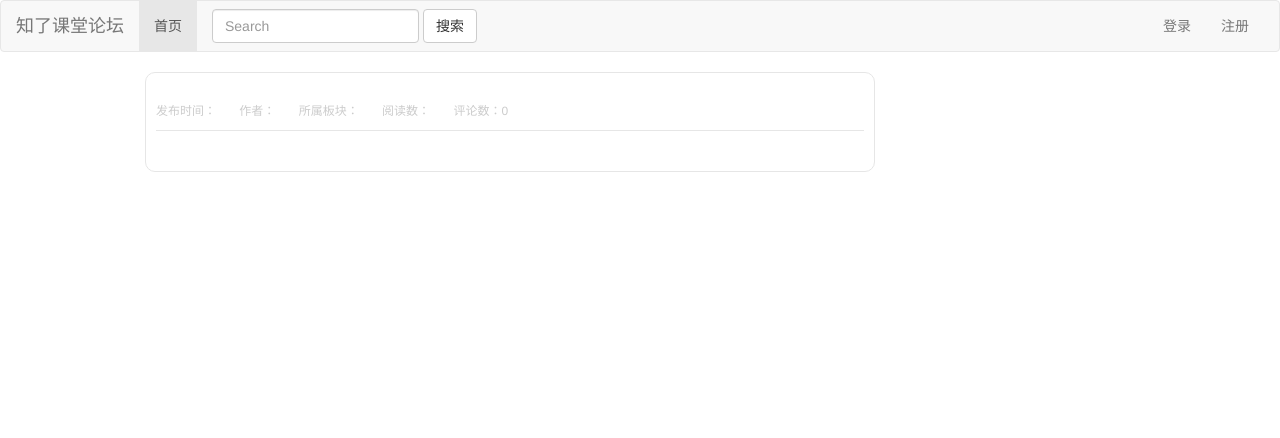
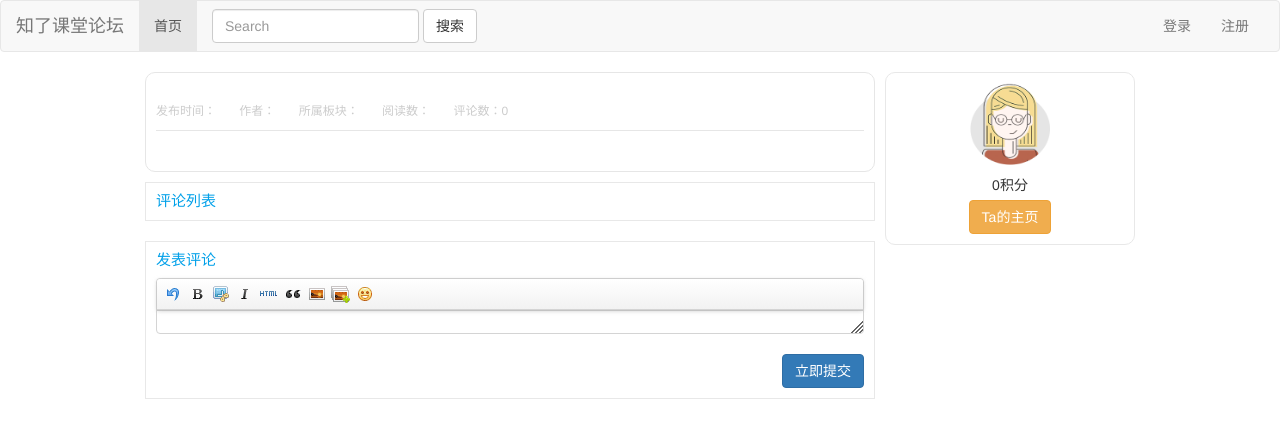
Before and after one commit to 2228505521/zlbbs, a Flask app: template templates/front/front_pdetail.html in a window 1280 px wide. Shown: the top 438 px of the page. Run offline with Flask 2, Linux system fonts and the light colour scheme; the template is opened without the code that fills it, so the values that code supplies are empty; some libraries are stand-ins or nearby versions.

Commit message:
7.3 帖子详情评论完善

```diff
--- a/apps/front/forms.py
+++ b/apps/front/forms.py
@@ -36,3 +36,8 @@ class PostForm(BaseForm):
     title = StringField(validators=[InputRequired(message='请输入标题！')])
     content = StringField(validators=[InputRequired(message='请输入内容！')])
     board_id = IntegerField(validators=[InputRequired(message='请输入版块id！')])
+
+
+class CommentForm(BaseForm):
+    content = StringField(validators=[InputRequired(message='请输入评论内容')])
+    post_id = IntegerField(validators=[InputRequired(message='没有找到帖子id')])
--- a/apps/front/models.py
+++ b/apps/front/models.py
@@ -26,6 +26,7 @@ class FrontUser(db.Model):
     signature = db.Column(db.String(100))
     gender = db.Column(db.Enum('male', 'female', 'secret', 'unknow'), default='unknow')
     join_time = db.Column(db.DateTime, default=datetime.datetime.now)
+    integral = db.Column(db.String(50))
 
     def __init__(self, *args, **kwargs):
         if "password" in kwargs:
--- a/config.py
+++ b/config.py
@@ -39,7 +39,7 @@ ALIDAYU_SIGN_NAME = '小饭桌应用'#程佳俊
 ALIDAYU_TEMPLATE_CODE = 'SMS_68465012'#SMS_137550462
 
 # ueditor相关配置
-UEDITOR_UPLOAD_PATH = os.path.join(os.path.dirname(__file__), 'images')
+# UEDITOR_UPLOAD_PATH = os.path.join(os.path.dirname(__file__), 'images')
 UEDITOR_UPLOAD_TO_QINIU = True
 UEDITOR_QINIU_ACCESS_KEY = "a3KafHAOJy_WPOuoV8dqTT4VvMWuhq9QNAFzD7tx"
 UEDITOR_QINIU_SECRET_KEY = "W8lA713_lha9rt9mX4its0WWAPTWJWC4LiDcY8Yg"
--- a/manage.py
+++ b/manage.py
@@ -8,7 +8,7 @@ from apps.cms import models as cms_models
 
 from apps.front import models as front_models
 
-from apps.models import BannerModel, BoardModel, PostModel
+from apps.models import BannerModel, BoardModel, PostModel, CommentModel
 
 app = create_app()
 
--- a/static/front/css/front_pdetail.css
+++ b/static/front/css/front_pdetail.css
@@ -1,10 +1,10 @@
-.post-container{
+.post-container {
     border: 1px solid #e6e6e6;
     padding: 10px;
     border-radius: 10px;
 }
 
-.post-info-group{
+.post-info-group {
     font-size: 12px;
     color: #8c8c8c;
     border-bottom: 1px solid #e6e6e6;
@@ -12,15 +12,97 @@
     padding-bottom: 10px;
 }
 
-.post-info-group span{
+.post-info-group span {
     margin-right: 20px;
     color: #cccccc;
 }
 
-.post-content{
+.post-content {
     margin-top: 30px;
 }
 
-.post-content img{
+.post-content img {
     max-width: 100%;
 }
+
+.comment-list-group {
+    margin-top: 10px;
+    margin-left: 20px;
+    overflow: hidden;
+}
+
+.comment-acatar {
+    float: left;
+}
+
+.comment-acatar img {
+    width: 50px;
+    height: 52px;
+}
+
+.comment-info {
+    float: left;
+    margin-left: 20px;
+    width: 80%;
+}
+
+.comment-info .comment-content1 {
+}
+
+.comment-info .comment-content2 {
+    margin-top: 10px;
+}
+
+.comment-group {
+    margin-top: 10px;
+    border: 1px solid #e8e8e8;
+    padding: 10px;
+}
+
+.comment-group ul {
+    list-style: none;
+    padding-bottom: 10px;
+    border-bottom: 1px solid #e8e8e8;
+}
+
+.comment-group h3 {
+    font-size: 15px;
+    color: #00a0e9;
+}
+
+#editor {
+    margin-top: 10px;
+}
+
+.add-comment-group {
+    margin-top: 20px;
+    border: 1px solid #e8e8e8;
+    padding: 10px;
+    margin-bottom: 100px;
+}
+
+.add-comment-group h3 {
+    font-size: 15px;
+    color: #00a0e9;
+}
+
+.add-comment-group #submit-btn {
+    margin-top: 20px;
+}
+
+.submit-btn-group {
+    text-align: right;
+}
+
+
+.my-container{
+    text-align: center;
+    border: 1px solid #e8e8e8;
+    border-radius: 10px;
+}
+
+.my-container img{
+    width: 80px;
+    height: 82px;
+    margin-top: 10px;
+}
--- /dev/null
+++ b/static/front/js/front_comment.js
@@ -0,0 +1,58 @@
+$(function () {
+    var ue = UE.getEditor('editor', {
+        'serverUrl': '/ueditor/upload/',
+        'toolbars': [
+            [
+                'undo', //撤销
+                'bold', //加粗
+                'snapscreen', //截图
+                'italic', //斜体
+                'source', //源代码
+                'blockquote', //引用
+                'simpleupload', //单图上传
+                'insertimage', //多图上传
+                'emotion' //表情
+            ]
+        ]
+    });
+    ue.ready(function () {
+        ue.setHeight(200);
+    });
+    window.ue = ue;
+});
+
+$(function () {
+    $('#submit-btn').click(function (event) {
+        event.preventDefault();
+
+        var loginTag = $('#login-tag').attr('data-is-login');
+        if (!loginTag) {
+            window.location = '/front/login/'
+        }
+        else {
+            var content = window.ue.getContent();
+            var post_id = $('article[id="post-content"]').attr('data-id');
+
+            zlajax.post({
+                'url': '/front/addcomment/',
+                'data': {
+                    'content': content,
+                    'post_id': post_id
+                },
+                'success': function (data) {
+                    if (data['code'] === 200) {
+                        xtalert.alertSuccess(data['message']);
+                        ue.setContent('');
+                        window.location.reload();
+                    }
+                    else {
+                        xtalert.alertErrorToast(data['message']);
+                    }
+                },
+                'fail': function (error) {
+                    xtalert.alertNetworkError();
+                }
+            });
+        }
+    });
+});
--- a/templates/front/front_base.html
+++ b/templates/front/front_base.html
@@ -27,7 +27,7 @@
 
         <div class="collapse navbar-collapse" id="bs-example-navbar-collapse-1">
             <ul class="nav navbar-nav">
-                <li class="active"><a href="#">首页<span class="sr-only">(current)</span></a></li>
+                <li class="active"><a href="{{ url_for('front.index') }}">首页<span class="sr-only">(current)</span></a></li>
             </ul>
             <form class="navbar-form navbar-left">
                 <div class="form-group">
@@ -37,6 +37,8 @@
             </form>
             <ul class="nav navbar-nav navbar-right">
                 {% if g.front_user.username is defined %}
+                    {# 判断用户是否已经登录 #}
+                    <span id="login-tag" data-is-login="1" style="display: none;"></span>
                     <li class="dropdown">
                         <a href="#" class="dropdown-toggle" data-toggle="dropdown" role="button"
                            aria-haspopup="true" aria-expanded="false">{{ g.front_user.username }} <span
--- a/templates/front/front_pdetail.html
+++ b/templates/front/front_pdetail.html
@@ -6,6 +6,9 @@
 {% endblock %}
 
 {% block head %}
+    <script src="{{ static('ueditor/ueditor.config.js') }}"></script>
+    <script src="{{ static('ueditor/ueditor.all.min.js') }}"></script>
+    <script src="{{ static('front/js/front_comment.js') }}"></script>
     <link rel="stylesheet" href="{{ static('front/css/front_pdetail.css') }}">
 {% endblock %}
 
@@ -20,10 +23,47 @@
                 <span>阅读数：{{ post.read_count }}</span>
                 <span>评论数：0</span>
             </p>
-            <article class="post-content">
+            <article class="post-content" id="post-content" data-id="{{ post.id }}">
                 {{ post.content|safe }}
             </article>
         </div>
+        <div class="comment-group">
+            <h3>评论列表</h3>
+            {% for comment in post.comments %}
+                <ul class="comment-list-group">
+                    <li>
+                        <div class="comment-acatar">
+                            <img src="{{ comment.author.avatar or static('common/imgs/avatar.png') }}">
+                        </div>
+                        <div class="comment-info">
+                            <p class="comment-content1">
+                                <span style="font-size: 15px;color: black">{{ comment.author.username }}</span>
+                                <span style="font-size: 13px;color: #cccccc;margin-left: 20px">{{ comment.create_time }}</span>
+                            </p>
+                            <p class="comment-content2">
+                                <span>{{ comment.content|safe }}</span>
+                            </p>
+                        </div>
+                    </li>
+                </ul>
+            {% endfor %}
+        </div>
+        <div class="add-comment-group">
+            <h3>发表评论</h3>
+            <script id="editor" type="text/plain"></script>
+            <div class="submit-btn-group">
+                <button class="btn btn-primary" id="submit-btn">立即提交</button>
+            </div>
+        </div>
     </div>
-    <div class="sm-container"></div>
+    <div class="sm-container">
+        <div class="my-container">
+            <div class="my-avatar">
+                <img src="{{ post.author.avatar or static('common/imgs/avatar.png') }}">
+            </div>
+            <h3 style="margin-bottom: 5px">{{ post.author.username }}</h3>
+            <p style="margin-bottom: 5px"><span>0积分</span></p>
+            <button class="btn btn-warning" style="margin-bottom: 10px">Ta的主页</button>
+        </div>
+    </div>
 {% endblock %}
```
Also changed, not shown: apps/front/views.py (+21 -2 lines), apps/models.py (+14 -0 lines).
